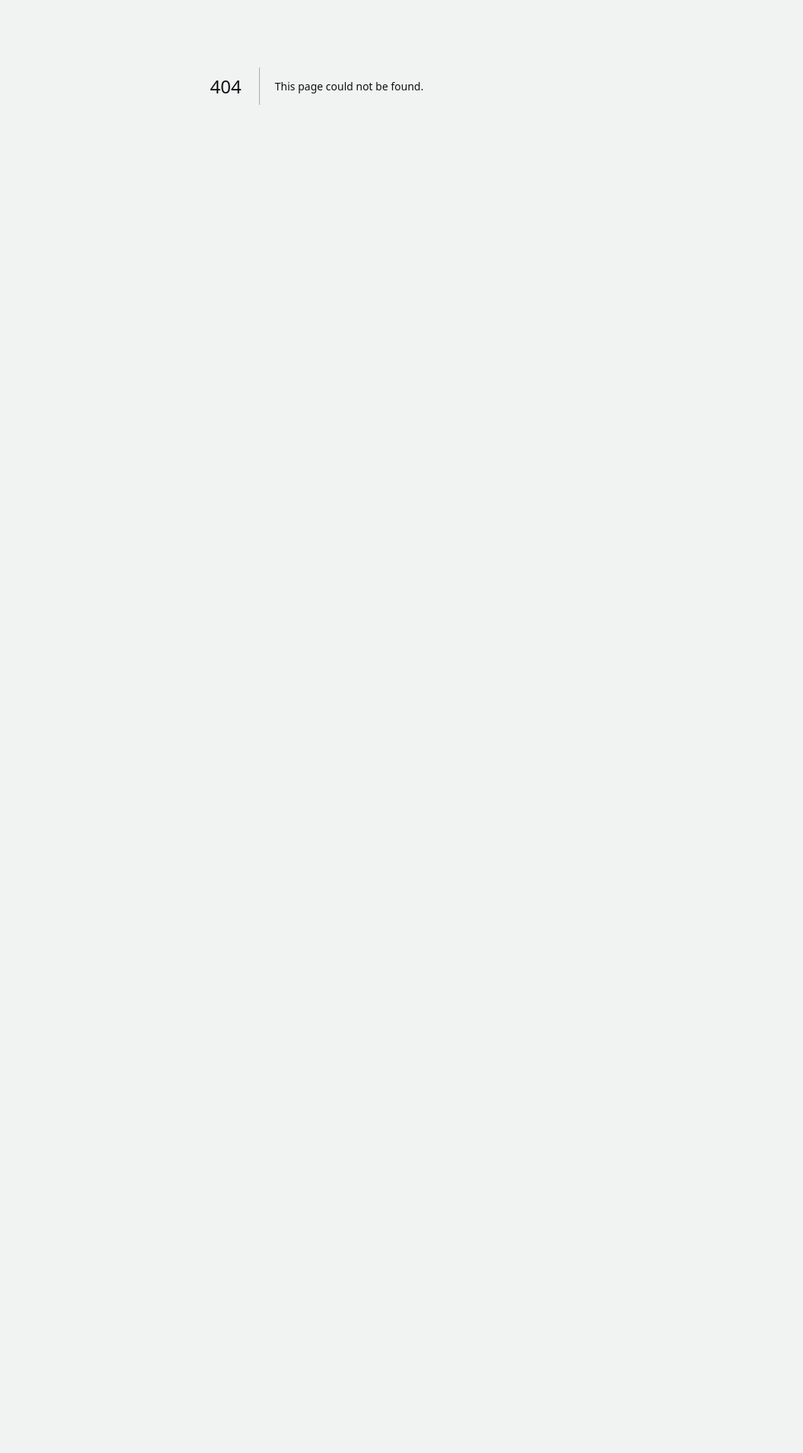
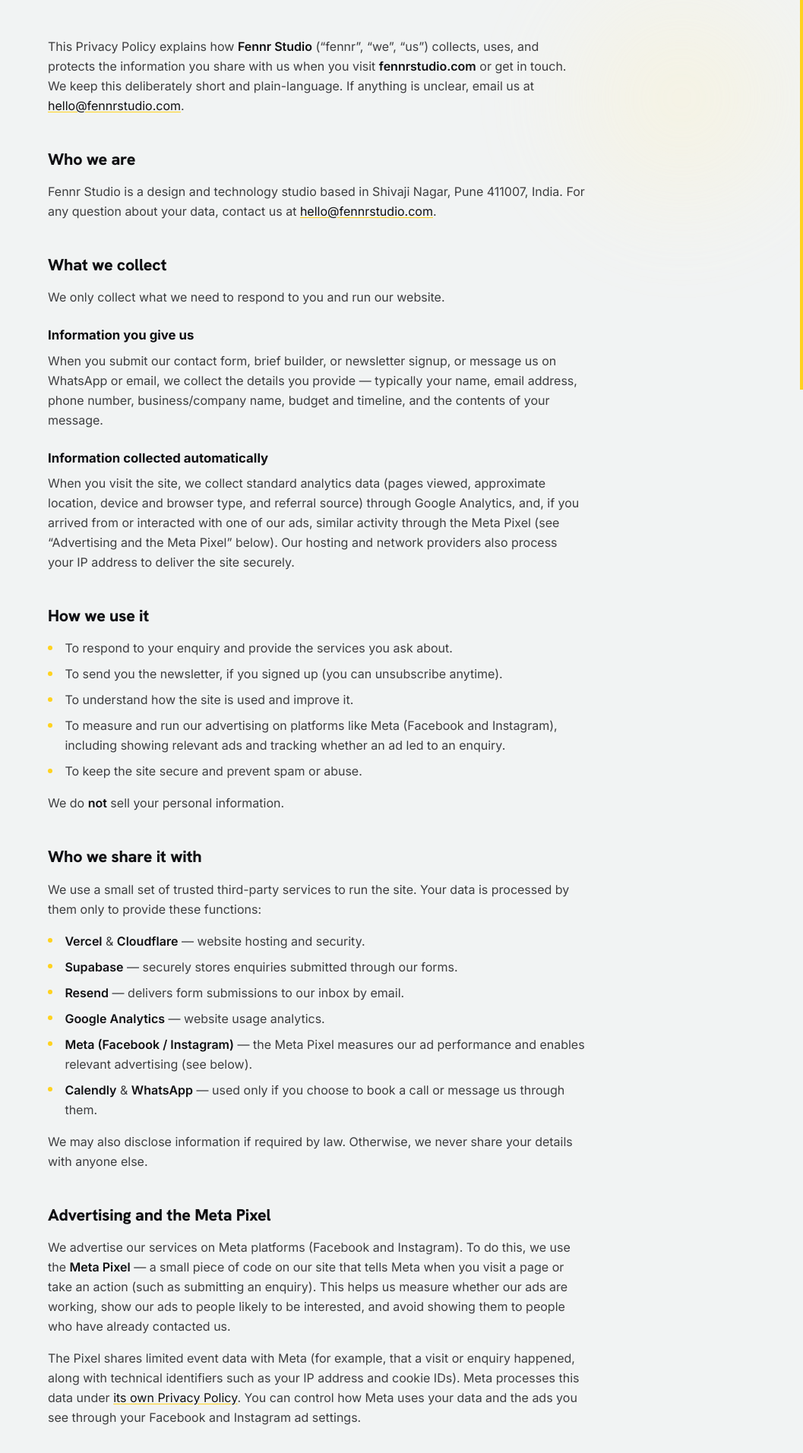
Before and after one commit to fennr-studio/fennr-studio, a Next.js app: page /privacy in a window 1280 px wide. Before the commit this address had no page. Shown: the part 287-2200 px from the top of the page at 76% size, without its empty margins (223-1280 px from the left). Before the commit the page ends 800 px from the top, so only its background shows below. Built offline with nearby package versions, Linux system fonts and the light colour scheme.

Commit message:
Add Terms, Cookies, and Privacy Policy pages

```diff
--- a/app/globals.css
+++ b/app/globals.css
@@ -348,6 +348,68 @@
   background: hsl(var(--ink));
 }
 
+/* ---------- Legal / prose pages ---------- */
+.legal-prose h2 {
+  font-family: var(--font-display), Inter, sans-serif;
+  font-weight: 800;
+  font-size: 1.35rem;
+  letter-spacing: -0.01em;
+  color: hsl(var(--ink));
+  margin-top: 2.5rem;
+  margin-bottom: 0.75rem;
+}
+
+.legal-prose h3 {
+  font-weight: 700;
+  font-size: 1.05rem;
+  color: hsl(var(--ink));
+  margin-top: 1.5rem;
+  margin-bottom: 0.4rem;
+}
+
+.legal-prose p {
+  margin-bottom: 1rem;
+}
+
+.legal-prose ul {
+  list-style: none;
+  margin: 0 0 1rem;
+  padding: 0;
+}
+
+.legal-prose li {
+  position: relative;
+  padding-left: 1.4rem;
+  margin-bottom: 0.5rem;
+}
+
+.legal-prose li::before {
+  content: "";
+  position: absolute;
+  left: 0;
+  top: 0.6em;
+  width: 6px;
+  height: 6px;
+  border-radius: 999px;
+  background: hsl(var(--accent));
+}
+
+.legal-prose a {
+  color: hsl(var(--ink));
+  text-decoration: underline;
+  text-decoration-color: hsl(var(--accent));
+  text-underline-offset: 2px;
+}
+
+.legal-prose a:hover {
+  color: hsl(var(--accent));
+}
+
+.legal-prose strong {
+  color: hsl(var(--ink));
+  font-weight: 600;
+}
+
 /* ---------- Reduced motion ---------- */
 @media (prefers-reduced-motion: reduce) {
   *,
--- a/app/layout.tsx
+++ b/app/layout.tsx
@@ -96,7 +96,7 @@
   },
   areaServed: { "@type": "Country", name: "India" },
   founder: { "@type": "Person", name: "Gurnoor Singh" },
-  sameAs: ["https://www.instagram.com/fennr.studio/"],
+  sameAs: ["https://www.instagram.com/fennrstudio/"],
   knowsAbout: [
     "Web Development",
     "Logo & Identity Design",
--- /dev/null
+++ b/app/privacy/page.tsx
@@ -0,0 +1,169 @@
+import type { Metadata } from "next";
+import Header from "@/components/Header";
+import Footer from "@/components/Footer";
+import LegalPage from "@/components/LegalPage";
+
+export const metadata: Metadata = {
+  title: "Privacy Policy",
+  description:
+    "How Fennr Studio collects, uses, and protects the information you share with us.",
+};
+
+export default function PrivacyPage() {
+  return (
+    <>
+      <Header />
+      <LegalPage title="Privacy Policy" updated="1 August 2026">
+        <p>
+          This Privacy Policy explains how <strong>Fennr Studio</strong> (&ldquo;fennr&rdquo;,
+          &ldquo;we&rdquo;, &ldquo;us&rdquo;) collects, uses, and protects the information you share
+          with us when you visit <strong>fennrstudio.com</strong> or get in touch. We keep this
+          deliberately short and plain-language. If anything is unclear, email us at{" "}
+          <a href="mailto:hello@fennrstudio.com">hello@fennrstudio.com</a>.
+        </p>
+
+        <h2>Who we are</h2>
+        <p>
+          Fennr Studio is a design and technology studio based in Shivaji Nagar, Pune 411007,
+          India. For any question about your data, contact us at{" "}
+          <a href="mailto:hello@fennrstudio.com">hello@fennrstudio.com</a>.
+        </p>
+
+        <h2>What we collect</h2>
+        <p>We only collect what we need to respond to you and run our website.</p>
+        <h3>Information you give us</h3>
+        <p>
+          When you submit our contact form, brief builder, or newsletter signup, or message us on
+          WhatsApp or email, we collect the details you provide — typically your name, email
+          address, phone number, business/company name, budget and timeline, and the contents of
+          your message.
+        </p>
+        <h3>Information collected automatically</h3>
+        <p>
+          When you visit the site, we collect standard analytics data (pages viewed, approximate
+          location, device and browser type, and referral source) through Google Analytics, and, if
+          you arrived from or interacted with one of our ads, similar activity through the Meta
+          Pixel (see &ldquo;Advertising and the Meta Pixel&rdquo; below). Our hosting and network
+          providers also process your IP address to deliver the site securely.
+        </p>
+
+        <h2>How we use it</h2>
+        <ul>
+          <li>To respond to your enquiry and provide the services you ask about.</li>
+          <li>To send you the newsletter, if you signed up (you can unsubscribe anytime).</li>
+          <li>To understand how the site is used and improve it.</li>
+          <li>
+            To measure and run our advertising on platforms like Meta (Facebook and Instagram),
+            including showing relevant ads and tracking whether an ad led to an enquiry.
+          </li>
+          <li>To keep the site secure and prevent spam or abuse.</li>
+        </ul>
+        <p>
+          We do <strong>not</strong> sell your personal information.
+        </p>
+
+        <h2>Who we share it with</h2>
+        <p>
+          We use a small set of trusted third-party services to run the site. Your data is
+          processed by them only to provide these functions:
+        </p>
+        <ul>
+          <li>
+            <strong>Vercel</strong> &amp; <strong>Cloudflare</strong> — website hosting and
+            security.
+          </li>
+          <li>
+            <strong>Supabase</strong> — securely stores enquiries submitted through our forms.
+          </li>
+          <li>
+            <strong>Resend</strong> — delivers form submissions to our inbox by email.
+          </li>
+          <li>
+            <strong>Google Analytics</strong> — website usage analytics.
+          </li>
+          <li>
+            <strong>Meta (Facebook / Instagram)</strong> — the Meta Pixel measures our ad
+            performance and enables relevant advertising (see below).
+          </li>
+          <li>
+            <strong>Calendly</strong> &amp; <strong>WhatsApp</strong> — used only if you choose to
+            book a call or message us through them.
+          </li>
+        </ul>
+        <p>
+          We may also disclose information if required by law. Otherwise, we never share your
+          details with anyone else.
+        </p>
+
+        <h2 id="advertising">Advertising and the Meta Pixel</h2>
+        <p>
+          We advertise our services on Meta platforms (Facebook and Instagram). To do this, we use
+          the <strong>Meta Pixel</strong> — a small piece of code on our site that tells Meta when
+          you visit a page or take an action (such as submitting an enquiry). This helps us measure
+          whether our ads are working, show our ads to people likely to be interested, and avoid
+          showing them to people who have already contacted us.
+        </p>
+        <p>
+          The Pixel shares limited event data with Meta (for example, that a visit or enquiry
+          happened, along with technical identifiers such as your IP address and cookie IDs). Meta
+          processes this data under{" "}
+          <a
+            href="https://www.facebook.com/privacy/policy/"
+            target="_blank"
+            rel="noopener noreferrer"
+          >
+            its own Privacy Policy
+          </a>
+          . You can control how Meta uses your data and the ads you see through your Facebook and
+          Instagram ad settings.
+        </p>
+
+        <h2 id="cookies">Cookies</h2>
+        <p>
+          We use a small number of cookies: essential cookies for basic site functionality,
+          analytics cookies (Google Analytics) to measure site usage, and advertising cookies (the
+          Meta Pixel) to run and measure our ads. You can block or delete cookies in your browser
+          settings, and opt out of ad personalisation in your Meta ad settings; the site will still
+          work, though some analytics and ad measurement won&rsquo;t be recorded.
+        </p>
+
+        <h2>How long we keep it</h2>
+        <p>
+          We keep enquiry and lead information for as long as needed to serve you and for our
+          legitimate business records. If you&rsquo;d like your data deleted, just ask and
+          we&rsquo;ll remove it (unless we&rsquo;re legally required to keep it).
+        </p>
+
+        <h2>Your rights</h2>
+        <p>
+          You can ask us to access, correct, or delete the personal information we hold about you,
+          or to stop contacting you. Email{" "}
+          <a href="mailto:hello@fennrstudio.com">hello@fennrstudio.com</a> and we&rsquo;ll action it
+          promptly. If you&rsquo;re in India, these rights are provided under the Digital Personal
+          Data Protection Act, 2023.
+        </p>
+
+        <h2>Children</h2>
+        <p>
+          Our services are intended for businesses and adults. We do not knowingly collect
+          information from anyone under 18.
+        </p>
+
+        <h2>Changes to this policy</h2>
+        <p>
+          We may update this policy from time to time. When we do, we&rsquo;ll change the
+          &ldquo;last updated&rdquo; date at the top. Material changes will be reflected here on this
+          page.
+        </p>
+
+        <h2>Contact</h2>
+        <p>
+          Questions about this policy or your data? Email{" "}
+          <a href="mailto:hello@fennrstudio.com">hello@fennrstudio.com</a> or write to us at Fennr
+          Studio, Shivaji Nagar, Pune 411007, India.
+        </p>
+      </LegalPage>
+      <Footer />
+    </>
+  );
+}
--- a/components/Footer.tsx
+++ b/components/Footer.tsx
@@ -14,7 +14,7 @@
 const SOCIALS: { label: string; href: string }[] = [
   { label: "LinkedIn", href: "#" },
   { label: "Twitter", href: "#" },
-  { label: "Instagram", href: "https://www.instagram.com/fennr.studio/" },
+  { label: "Instagram", href: "https://www.instagram.com/fennrstudio/" },
 ];
 
 function scrollTo(id: string) {
@@ -163,15 +163,12 @@
           </div>
 
           <div className="flex gap-5 text-xs">
-            <a href="#privacy" className="hover:text-accent transition-smooth">
+            <Link href="/privacy" className="hover:text-accent transition-smooth">
               Privacy
-            </a>
-            <a href="#terms" className="hover:text-accent transition-smooth">
-              Terms
-            </a>
-            <a href="#cookies" className="hover:text-accent transition-smooth">
+            </Link>
+            <Link href="/privacy" className="hover:text-accent transition-smooth">
               Cookies
-            </a>
+            </Link>
           </div>
         </div>
       </div>
--- /dev/null
+++ b/components/LegalPage.tsx
@@ -0,0 +1,31 @@
+import type { ReactNode } from "react";
+
+export default function LegalPage({
+  title,
+  updated,
+  children,
+}: {
+  title: string;
+  updated: string;
+  children: ReactNode;
+}) {
+  return (
+    <main className="relative bg-mist overflow-hidden">
+      <div
+        aria-hidden="true"
+        className="pointer-events-none absolute -right-40 top-24 w-[40rem] h-[40rem] rounded-full aura-accent opacity-60"
+      />
+      <section className="relative container-px max-w-[820px] mx-auto pt-32 md:pt-40 pb-24 md:pb-32">
+        <p className="eyebrow text-accent">Legal</p>
+        <h1 className="mt-4 display text-ink text-[11vw] sm:text-5xl lg:text-[3.6rem] leading-[1.0]">
+          {title}
+        </h1>
+        <p className="mt-4 text-sm text-slatey">Last updated: {updated}</p>
+
+        <div className="legal-prose mt-12 text-ink/80 leading-relaxed">
+          {children}
+        </div>
+      </section>
+    </main>
+  );
+}
```
